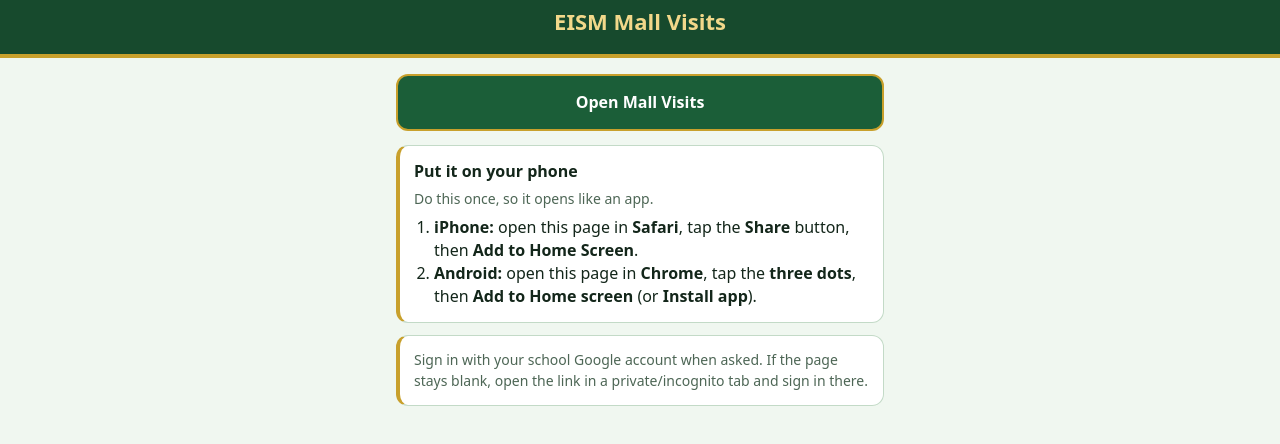
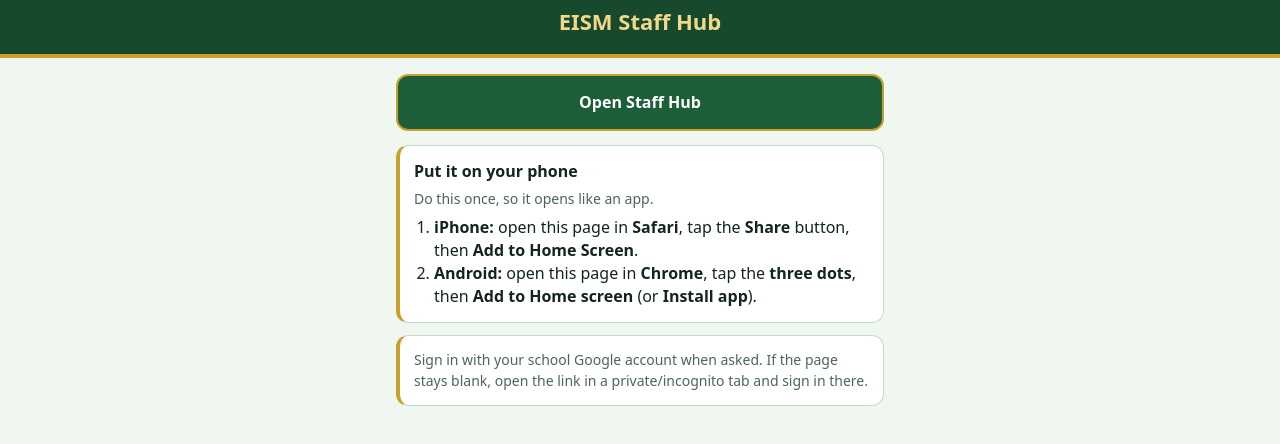
Before and after one commit to murphya-eism/mallvisits, a plain HTML site: page index.html in a window 1280 px wide. Shown: the part 104-548 px from the top of the page. Drawn offline with Linux system fonts and the light colour scheme.

Commit message:
Update index.html

```diff
--- a/index.html
+++ b/index.html
@@ -3,11 +3,11 @@
 <head>
 <meta charset="utf-8">
 <meta name="viewport" content="width=device-width, initial-scale=1, viewport-fit=cover">
-<title>EISM Mall Visits</title>
+<title>EISM Staff Hub</title>
 <meta name="theme-color" content="#174a2d">
 <meta name="apple-mobile-web-app-capable" content="yes">
 <meta name="mobile-web-app-capable" content="yes">
-<meta name="apple-mobile-web-app-title" content="Mall Visits">
+<meta name="apple-mobile-web-app-title" content="Staff Hub">
 <meta name="apple-mobile-web-app-status-bar-style" content="black-translucent">
 <link rel="apple-touch-icon" href="apple-touch-icon.png">
 <link rel="icon" type="image/png" href="icon-192.png">
@@ -27,9 +27,9 @@ ol{margin:6px 0 0;padding-left:20px}
 </style>
 </head>
 <body>
-<header><img src="icon-192.png" alt=""><h1>EISM Mall Visits</h1></header>
+<header><img src="icon-192.png" alt=""><h1>EISM Staff Hub</h1></header>
 <main>
-<a class="open" id="go" href="https://script.google.com/a/macros/eischools.ae/s/AKfycbzY0kYLgREG_FyC-SkewpyGYbJXq1Vqi0vdGhcTbyGH238URaUGXjwA6Auf3x96perF9g/exec">Open Mall Visits</a>
+<a class="open" id="go" href="https://script.google.com/a/macros/eischools.ae/s/AKfycbzY0kYLgREG_FyC-SkewpyGYbJXq1Vqi0vdGhcTbyGH238URaUGXjwA6Auf3x96perF9g/exec">Open Staff Hub</a>
 <div class="card"><h2>Put it on your phone</h2>
 <div class="m">Do this once, so it opens like an app.</div>
 <ol>
```
